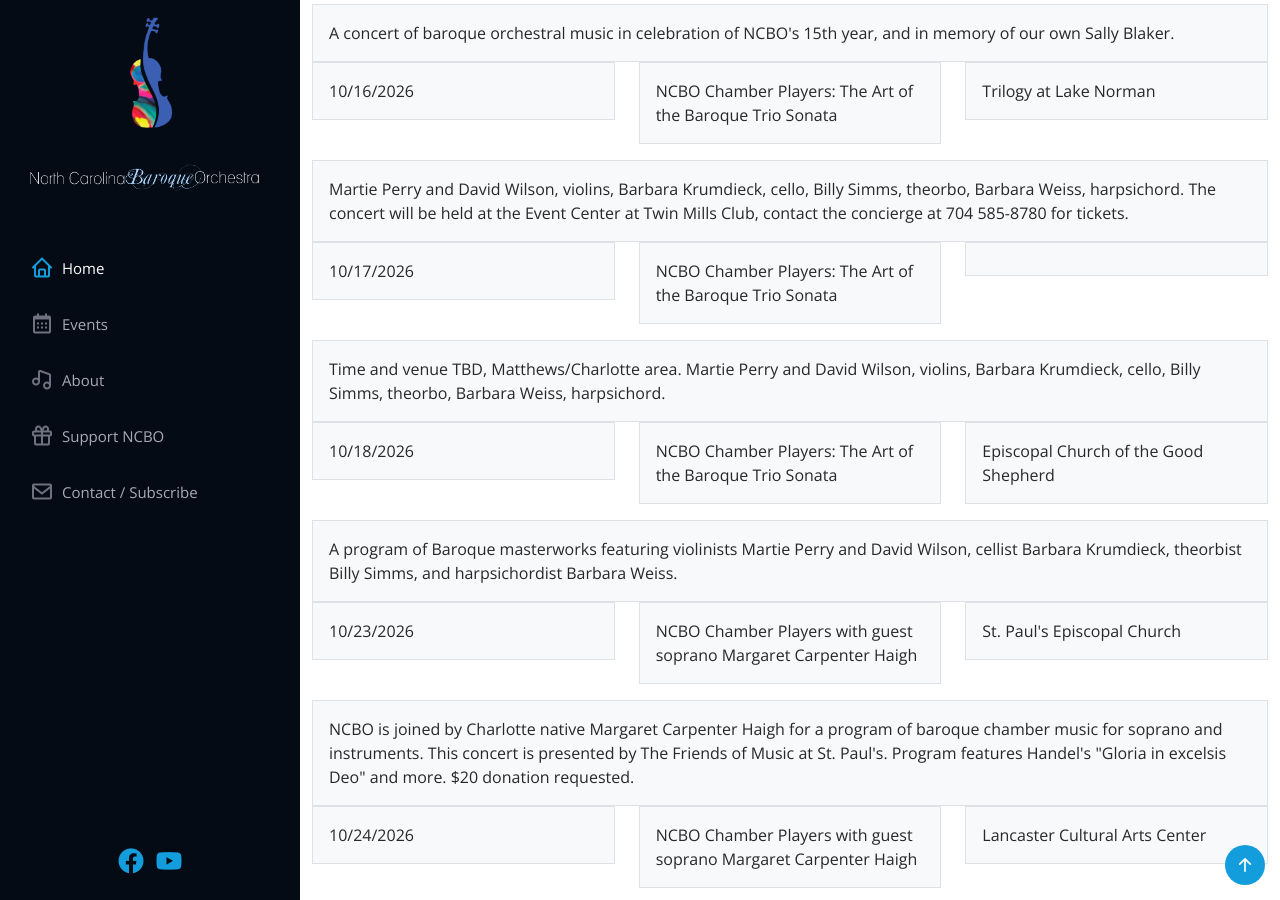
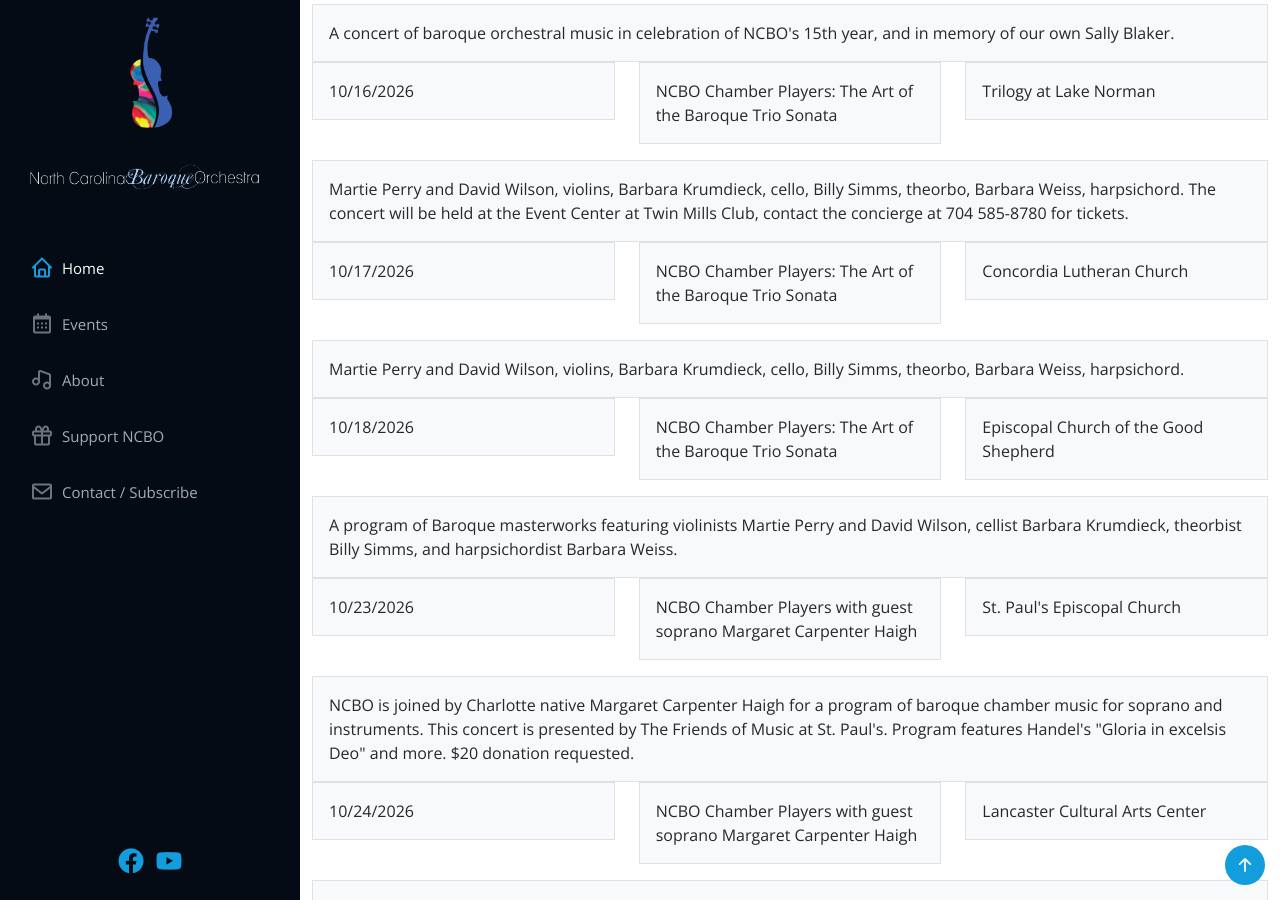
Before and after one commit to ncbaroqueorchestra/ncboweb, a Jekyll site: the page built from past_events.md, in a window 1280 px wide and 900 px high, scrolled down 1210 px. Built offline with Jekyll 4.4.1, drawn with Linux system fonts in a browser that asks for light colours.

Commit message:
Updated NCBO events

```diff
--- a/_data/events.yml
+++ b/_data/events.yml
@@ -98,18 +98,18 @@
   mapurl: https://maps.app.goo.gl/MEbRUHsXMG54fcWa6
   sortdate: 1792180800
   venue: Trilogy at Lake Norman
-- address: ''
-  description: "Time and venue TBD, Matthews/Charlotte area. \nMartie Perry and David\
-    \ Wilson, violins, Barbara Krumdieck, cello, Billy Simms, theorbo, Barbara Weiss,\
-    \ harpsichord."
+- address: 216 5th Ave SE, Conover, NC 28613
+  description: Martie Perry and David Wilson, violins, Barbara Krumdieck, cello, Billy
+    Simms, theorbo, Barbara Weiss, harpsichord.
   eventdate: 10/17/2026
   eventday: '17'
   eventmonthyear: October 2026
   eventtime: 07:00 PM
   eventweekday: Sat
   heading: 'NCBO Chamber Players: The Art of the Baroque Trio Sonata'
+  mapurl: https://maps.app.goo.gl/Wi77njCaBQULMqFH8
   sortdate: 1792278000
-  venue: ''
+  venue: Concordia Lutheran Church
 - address: 108 E. Liberty St., York, SC
   description: A program of Baroque masterworks featuring violinists Martie Perry
     and David Wilson, cellist Barbara Krumdieck, theorbist Billy Simms, and harpsichordist
```
